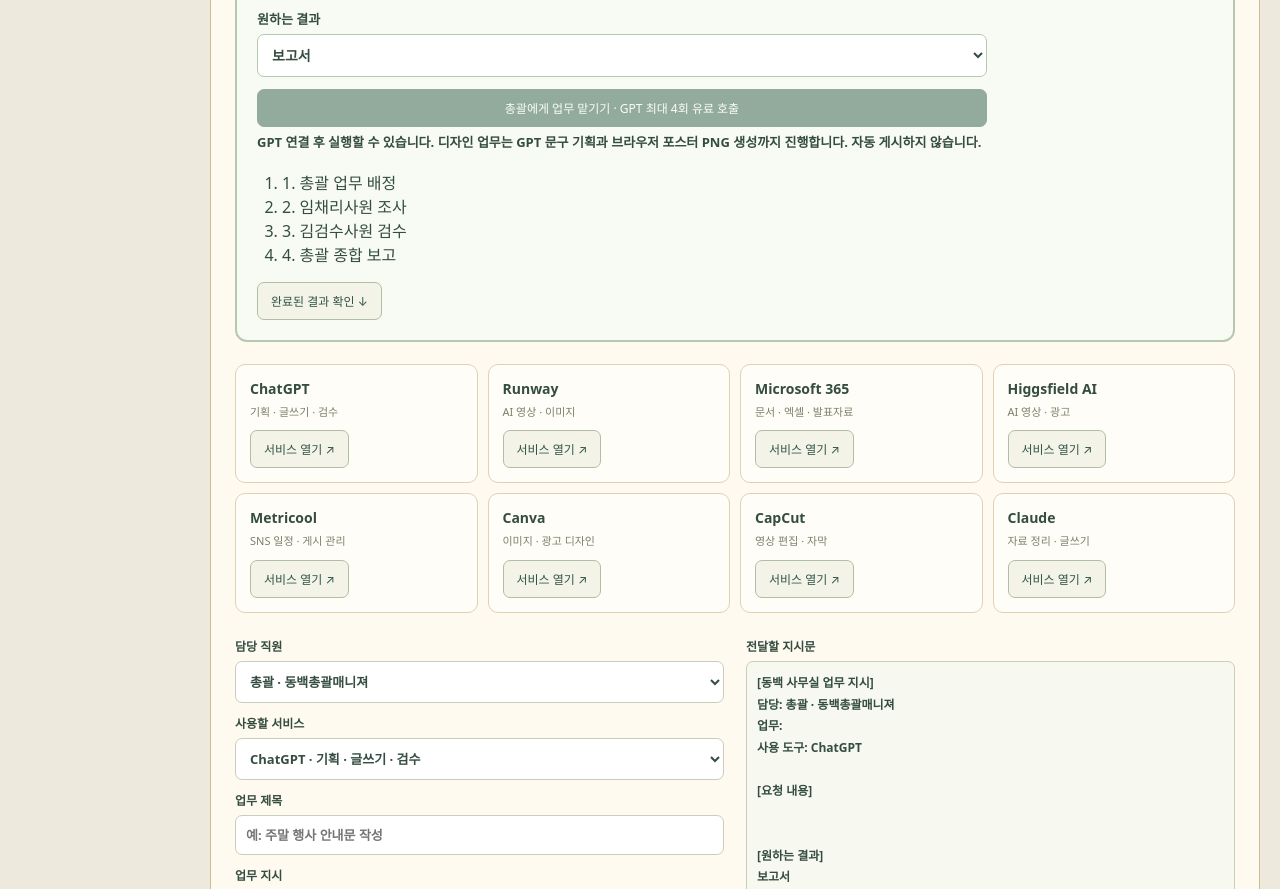
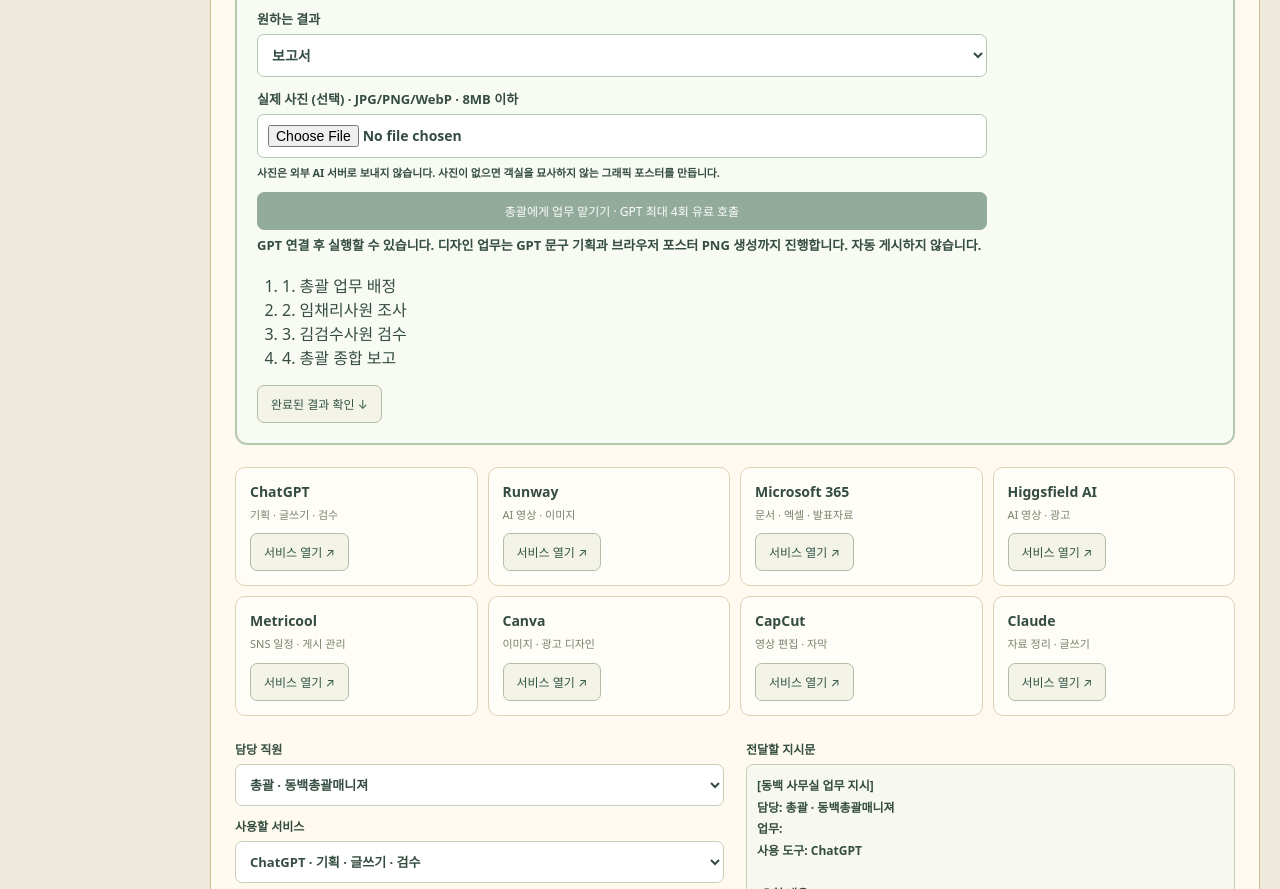
Before and after one commit to imminchea1363-dotcom/ai-office-dashboard, a website: page index.html in a window 1280 px wide. Shown: the part 2793-3682 px from the top of the page. Drawn offline with Linux system fonts and the light colour scheme.

Commit message:
Include poster studio in index.html

```diff
--- a/index.html
+++ b/index.html
@@ -21,5 +21,6 @@
 <script src="pwa.js"></script>
 <script src="docx-export.js"></script>
 <script src="ai-desk.js"></script>
+<script src="poster-studio.js"></script>
 <script src="gpt-desk.js"></script>
 </body></html>
```
